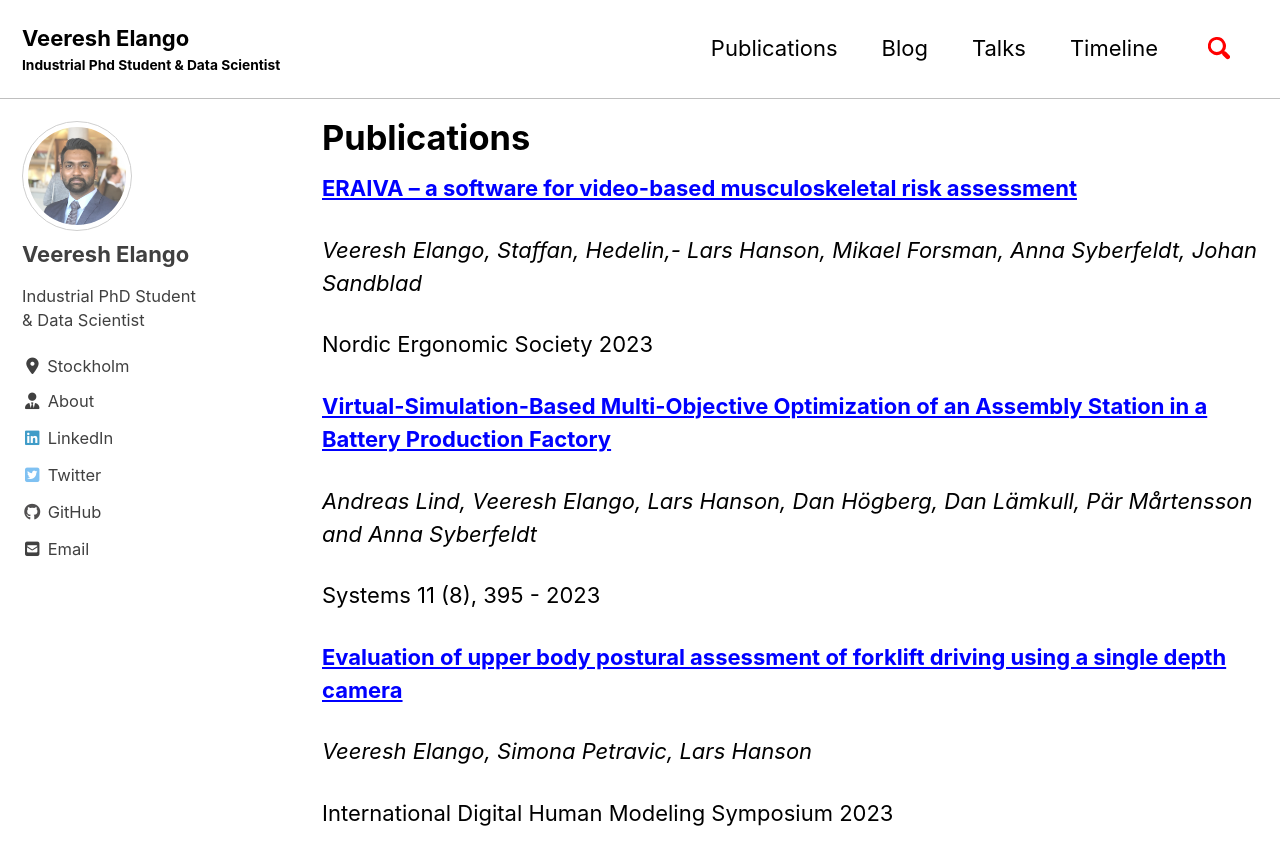
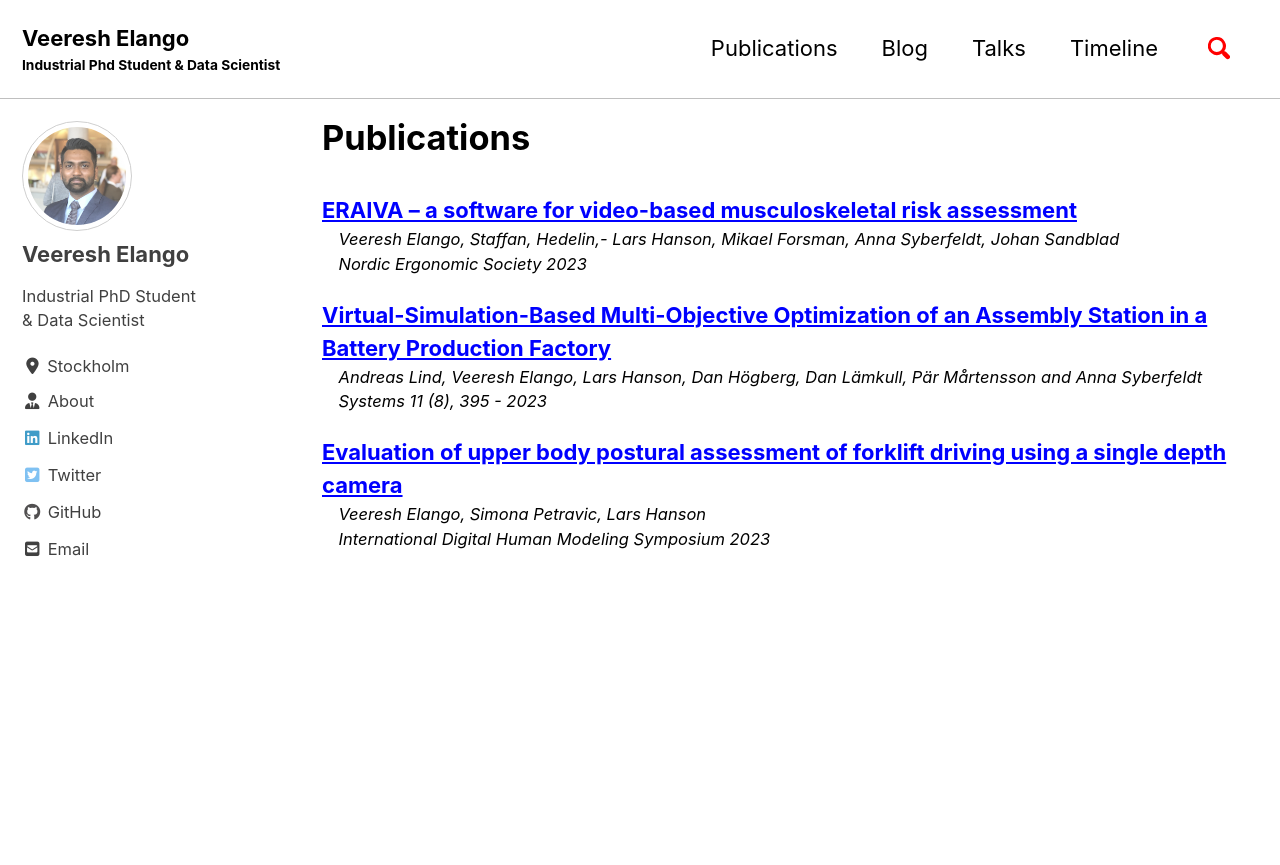
Before and after one commit to VeereshElango/veereshelango.github.io, a Jekyll site: the page built from _pages/publications.md, in a window 1280 px wide and 900 px high. Shown: the top 865 px of the window. Built offline with Jekyll 4.4.1, drawn with Linux system fonts in a browser that asks for light colours; cached includes are drawn as plain includes; nearby versions of some CDN libraries.

Commit message:
adjusted publications and supervisors

```diff
--- a/_layouts/home.html
+++ b/_layouts/home.html
@@ -8,7 +8,8 @@ layout: archive
 <!--   <img src="/assets/images/PhD_Work_Distribution300.jpg"
   style="display: block; width:50%; margin-block-start: 1em; margin-block-end: 1em; margin-inline-start: 0px; margin-inline-end: 0px;" class="align-right"/>
  -->
-<p class="text-left">I work as a Industrial PhD Student and Data Scientist at <a href="https://www.his.se/en">University of Skövde</a> and <a href="https://www.scania.com/">Scania</a>. My supervisors are <a href="https://www.his.se/en/about-us/staff/lars.hanson/"> Lars Hanson </a> and <a href="https://www.his.se/en/about-us/staff/anna.syberfeldt/">Anna Syberfeldt </a>. </p>
+<p class="text-left">I work as a Industrial PhD Student and Data Scientist at <a href="https://www.his.se/en">University of Skövde</a> and <a href="https://www.scania.com/">Scania</a>. My supervisors are <a href="https://www.his.se/en/about-us/staff/lars.hanson/"> Lars Hanson </a>, <a href="https://www.his.se/en/about-us/staff/anna.syberfeldt/">Anna Syberfeldt </a>,
+  <a href="https://www.kth.se/profile/miforsm">Mikael Forsman</a> and Johan Sandlad. </p>
 <p class="text-left">My research focuses on enhancement of the physical ergonomic evaluation using Artificial Intelligence. </p>
 
 <h3 class="archive__subtitle">{{ site.data.ui-text[site.locale].recent_posts | default: "Recent Posts" }}</h3>
--- a/_pages/publications.md
+++ b/_pages/publications.md
@@ -5,21 +5,15 @@ title: "Publications"
 
 ---
 
-**[ERAIVA – a software for video-based musculoskeletal risk assessment  ](https://drive.google.com/file/d/1j_0a90WEldquzQxDIQYBlJ5pIPeUR6dF/view?usp=drive_link)**
-
-*Veeresh Elango, Staffan, Hedelin,- Lars Hanson, Mikael Forsman, Anna Syberfeldt, Johan Sandblad*
-
-Nordic Ergonomic Society 2023
+[ERAIVA – a software for video-based musculoskeletal risk assessment  ](https://drive.google.com/file/d/1j_0a90WEldquzQxDIQYBlJ5pIPeUR6dF/view?usp=drive_link)
+:   *Veeresh Elango, Staffan, Hedelin,- Lars Hanson, Mikael Forsman, Anna Syberfeldt, Johan Sandblad*
+:   *Nordic Ergonomic Society 2023*
 
 
-**[Virtual-Simulation-Based Multi-Objective Optimization of an Assembly Station in a Battery Production Factory](https://www.mdpi.com/2079-8954/11/8/395)**
+[Virtual-Simulation-Based Multi-Objective Optimization of an Assembly Station in a Battery Production Factory](https://www.mdpi.com/2079-8954/11/8/395)
+:   *Andreas Lind, Veeresh Elango, Lars Hanson, Dan Högberg, Dan Lämkull, Pär Mårtensson and Anna Syberfeldt*
+:   *Systems 11 (8), 395 - 2023*
 
-*Andreas Lind, Veeresh Elango, Lars Hanson, Dan Högberg, Dan Lämkull, Pär Mårtensson and Anna Syberfeldt*
-
-Systems 11 (8), 395 - 2023
-
-**[Evaluation of upper body postural assessment of forklift driving using a single depth camera](https://pubs.lib.uiowa.edu/dhm/article/id/31780/)**
-
-*Veeresh Elango, Simona Petravic, Lars Hanson*
-
-International Digital Human Modeling Symposium 2023
+[Evaluation of upper body postural assessment of forklift driving using a single depth camera](https://pubs.lib.uiowa.edu/dhm/article/id/31780/)
+:   *Veeresh Elango, Simona Petravic, Lars Hanson*
+:   *International Digital Human Modeling Symposium 2023*
```
